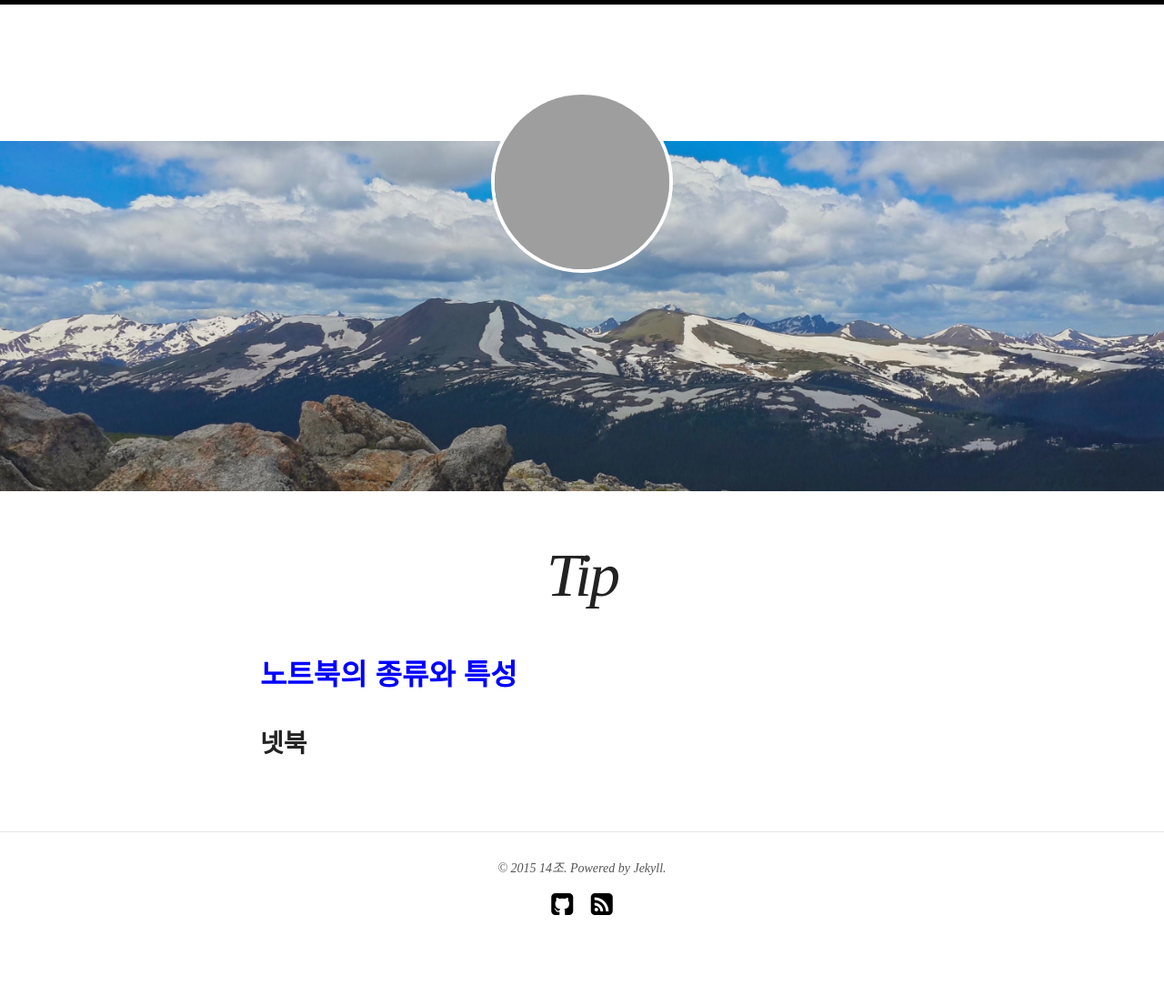
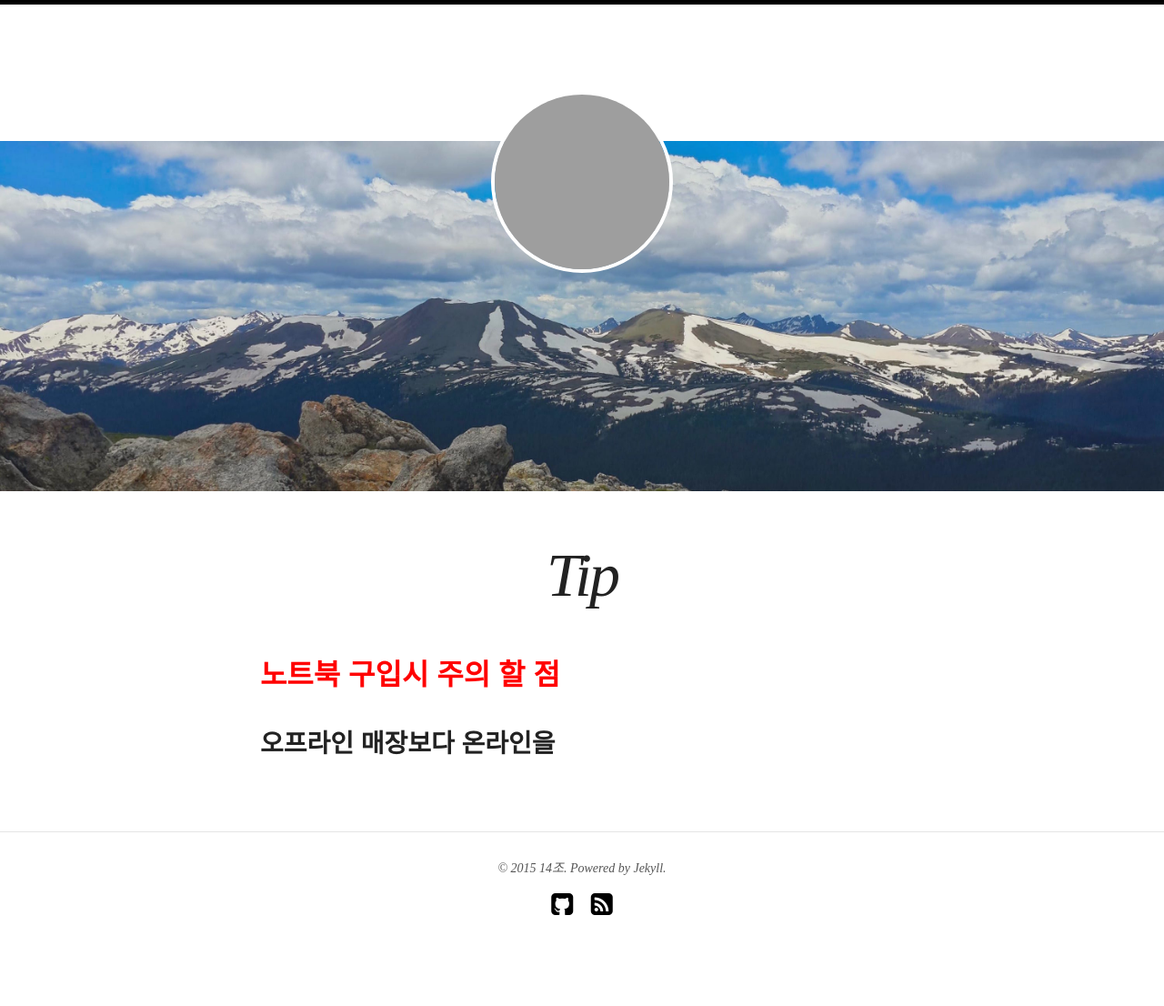
Before and after one commit to kimdj1234/kimdj1234.github.com, a Jekyll site: the page built from tip/index.md, in a window 1280 px wide. Shown: the whole page at 91% size. Built offline with Jekyll 4.4.1, drawn with Linux system fonts in a browser that asks for light colours; nearby versions of some CDN libraries; grey boxes are pictures that could not be loaded.

Commit message:
Update index.md

```diff
--- a/tip/index.md
+++ b/tip/index.md
@@ -9,7 +9,7 @@ image:
   <!-- creditink: http://wegraphics.net/downloads/free-ultimate-blurred-background-pack/ -->
 ---
 
-##<font color='blue'>노트북의 종류와 특성</font>
+##<font color='red'>노트북 구입시 주의 할 점</font>
 
 
-### 넷북
+### 오프라인 매장보다 온라인을
```
